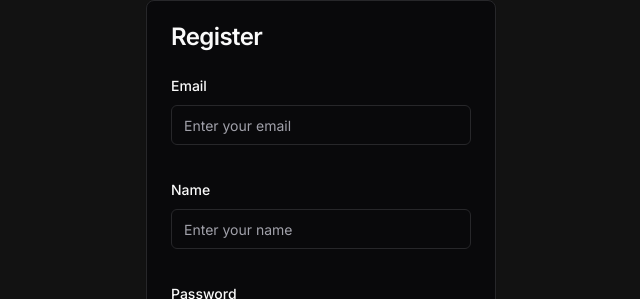
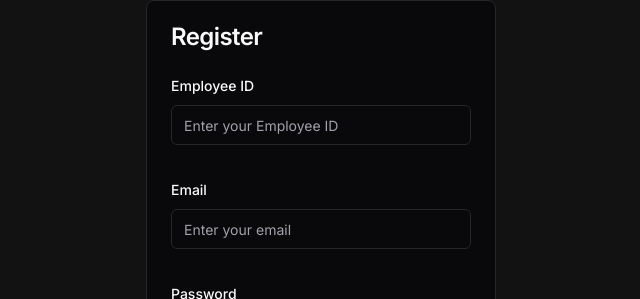
Before and after one commit to kmfiguerrez/next-electron, a Next.js app: page /register in a window 1280 px wide. Shown: the top 299 px of the page, without its empty margins (319-959 px from the left). Built offline with nearby package versions, Linux system fonts and the light colour scheme.

Commit message:
Modify register form.
- Added employee ID field and remove name field.

```diff
--- a/src/app/(protected)/dashboard/page.tsx
+++ b/src/app/(protected)/dashboard/page.tsx
@@ -1,8 +1,15 @@
-import React from 'react'
+"use client"
+
+import { useCurrentUserContext } from "@/components/providers/current-user/user-context"
 
 const DashboardPage = () => {
+  const { state } = useCurrentUserContext()
+  const currentUser = state
+
   return (
-    <div>DashboardPage</div>
+    <div>
+      <p>Current user: {currentUser?.id}</p>
+    </div>
   )
 }
 
--- a/src/components/auth/login-form.tsx
+++ b/src/components/auth/login-form.tsx
@@ -27,13 +27,18 @@ import {
   FormLabel,
   FormMessage,
 } from "@/components/ui/form"
+import { useCurrentUserContext } from "../providers/current-user/user-context"
 
 
 
 const LoginForm = () => {
   const [error, setError] = useState<string>()
   const [success, setSuccess] = useState<string>()
+
   const router = useRouter()
+
+  const { dispatch } = useCurrentUserContext()
+
 
   const apiEndpoint = 'http://localhost:8080/api/auth/login'
 
@@ -70,12 +75,14 @@ const LoginForm = () => {
       }
 
       const responseData = await response.json()
+      console.log(responseData)
 
-      console.log(responseData)
+      dispatch({type: "signIn", payload: { user: responseData }})
+
       router.push("/dashboard")
 
       // It will be recognize at runtime.
-      console.log(window.electronAPI.ping())
+      // console.log(window.electronAPI.ping())
     }
     catch (error: unknown) {
       console.log(error)
--- a/src/components/auth/register-form.tsx
+++ b/src/components/auth/register-form.tsx
@@ -39,8 +39,8 @@ const RegisterForm = () => {
   const form = useForm<TregisterSchema>({
     resolver: zodResolver(registerSchema),
     defaultValues: {
+      employeeId: "",
       email: "",
-      name: "",
       password: ""
     },
   })
@@ -78,6 +78,11 @@ const RegisterForm = () => {
       console.log(error)
       const errorMessage = getErrorMessage(error)
       // console.log("Err message: ", getErrorMessage)
+      if (errorMessage.includes("employee ID")) {
+        form.setError("employeeId", {message: getErrorMessage(error)})
+        return
+      }
+
       setError(getErrorMessage(error))
     }
   }
@@ -100,6 +105,20 @@ const RegisterForm = () => {
 
           <FormField
             control={form.control}
+            name="employeeId"
+            render={({ field }) => (
+              <FormItem>
+                <FormLabel>Employee ID</FormLabel>
+                <FormControl>
+                  <Input placeholder="Enter your Employee ID" {...field} />
+                </FormControl>
+                <FormMessage />
+              </FormItem>
+            )}
+          />
+
+          <FormField
+            control={form.control}
             name="email"
             render={({ field }) => (
               <FormItem>
@@ -112,19 +131,7 @@ const RegisterForm = () => {
             )}
           />
 
-          <FormField
-            control={form.control}
-            name="name"
-            render={({ field }) => (
-              <FormItem>
-                <FormLabel>Name</FormLabel>
-                <FormControl>
-                  <Input placeholder="Enter your name" {...field} />
-                </FormControl>
-                <FormMessage />
-              </FormItem>
-            )}
-          />
+
 
           <FormField
             control={form.control}
--- a/src/components/providers/current-user/user-context.tsx
+++ b/src/components/providers/current-user/user-context.tsx
@@ -1,3 +1,5 @@
+"use client"
+
 import React, { createContext, useContext, useReducer } from "react"
 
 enum Role {
@@ -11,7 +13,7 @@ type TUser = {
   email: string
   image?: string
   role: Role
-  position: string
+  position?: string
 }
 
 type TUserState = TUser | null
--- a/src/schemas/register-schema.ts
+++ b/src/schemas/register-schema.ts
@@ -1,10 +1,11 @@
 import { z } from "zod"
 
 const registerSchema = z.object({
+  employeeId: z.string({ required_error: "Employee ID is required" })
+    .min(1, "Employee ID is required"),
   email: z.string({ required_error: "Email is required" })
     .min(1, "Email is required")
     .email("Invalid email"),
-  name: z.optional(z.string().max(32, "Password must be less than 50 characters")),
   password: z.string({ required_error: "Password is required" })
     .min(1, "Password is required")
     .min(8, "Password must be more than 8 characters")
```
